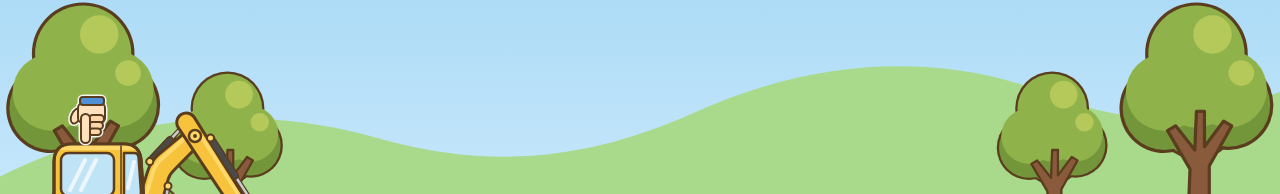
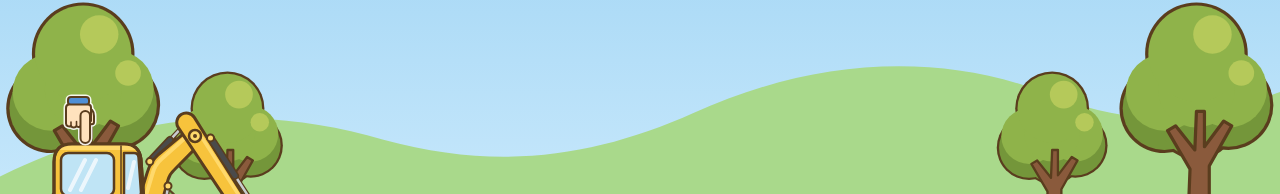
Before and after one commit to AyuzuK/kuruma-games, a plain HTML site: page games/01-shovel/index.html in a window 1280 px wide. Shown: the part 264-458 px from the top of the page. Drawn offline with Linux system fonts and the light colour scheme.

Commit message:
【途中版】指マークを自然な人さし指の手の形に
- 右手の甲を見た形：にぎった指の付け根の山3つ、まっすぐ下をさす人さし指、うしろにそわせた親指

Co-Authored-By: Claude Opus 5.5 <noreply@anthropic.com>

```diff
--- a/games/01-shovel/index.html
+++ b/games/01-shovel/index.html
@@ -268,14 +268,17 @@
        運転席の上に出す、下向きの指。.shovel の中にあるので、車といっしょに左右に動く。
        車の大きさ（縮める率）は JavaScript が --s に入れてくれるので、
        その値を使って、運転席の真上にくるように場所を決めている。
-         横：運転席の横の窓のまん中（車の絵の x = 68 くらい）に、指先がくるように
+         横：運転席の横の窓のまん中（車の絵の x = 68 くらい）の上に、指先がくるように
          縦：運転席の屋根（車の絵の下から 192 のところ）に、指先がちょうど乗るように
        ただし、高さの低い画面（スマホ横向きでアドレスバーが出ているときなど）では、
        そのままだと上の文字「さわると うごくよ！」に届いてしまう。そのときは JavaScript の
        placeHint() が、--hs（指マークを小さくする率、0.75 まで）と --hd（下げる量）を入れてくれる */
     .finger-hint {
       position: absolute;
-      left: calc(68px * var(--s, 1) - 20px * var(--hs, 1));  /* 20px = 指マークの横幅 40px の半分 */
+      /* 指先のまん中は、絵の中の x 25.25 のところ。そこが車の絵の x = 68 くらい
+         （から 2.5px 左）にくるように、左はしを 27.75px（× 指マークを小さくする率）左にずらす。
+         （前の版の指先 x 17.5 と同じ場所に、指先がくるようにしてある） */
+      left: calc(68px * var(--s, 1) - 27.75px * var(--hs, 1));
       bottom: calc(192px * var(--s, 1) - var(--hd, 0px));
       width: calc(40px * var(--hs, 1));
       height: calc(48px * var(--hs, 1));  /* JavaScript の HINT_HEIGHT と同じにする */
@@ -612,44 +615,39 @@
     <!-- 指マーク「さわってね」（運転席の上。下向きの人さし指）。
          .show が付いているあいだ見える。ページを開いたときは見えている -->
     <div class="finger-hint show" id="fingerHint" aria-hidden="true">
-      <!-- 手の絵（横 40 × 縦 48）。右手の甲をこちらに向けて、人さし指で下をさしている形。
+      <!-- 手の絵（横 40 × 縦 48）。右手の甲をこちらに向けて、人さし指を立てて下をさしている形。
            ・上に青いそで口を付けて「手首から先の手」だと分かるようにする
-           ・人さし指は、まん中より少し左。長くはっきり。指先は下（y 47）
-           ・にぎった指（中指・薬指・小指）は、人さし指の右に、上から下へ3本ならべる
-           ・親指は左がわで、ななめ下を向く
-           ・色は空の白い雲とまぎれないように、クリーム色の肌＋こげ茶のふちどり。
-             1つ1つの部品にふちどりがあるので、指どうしの境目の線が内がわにも見える
+           ・手の甲の下のはしは、にぎった指の付け根の丸い山が3つ（左がわ）。山のあいだに境目の線
+           ・人さし指は右寄りで、長くはっきり。指先は下（y 47、指先のまん中は x 25.25）
+           ・親指は、人さし指の右うしろに、少しななめにそわせる
+           ・色は空の白い雲とまぎれないように、クリーム色の肌＋こげ茶のふちどり
            ・顔に見えないように、つめ・しわなどの小さな線は描かない -->
       <svg viewBox="0 0 40 48" focusable="false">
         <defs>
-          <!-- 白いふち用の形（手全体のかげ絵）。背景から浮いて見えるように、うしろに白く太く敷く -->
+          <!-- 白いふち用の形（手全体のかげ絵：そで口・親指・手の甲・人さし指）。
+               背景から浮いて見えるように、うしろに白く太く敷く -->
           <g id="handHalo">
-            <rect x="12" y="1" width="24" height="8" rx="3"/>
-            <ellipse cx="8" cy="20" rx="4.5" ry="8" transform="rotate(25 8 20)"/>
-            <rect x="10" y="7" width="27" height="20" rx="5"/>
-            <rect x="21" y="19" width="15" height="7.5" rx="3.75"/>
-            <rect x="21" y="26" width="14" height="7" rx="3.5"/>
-            <rect x="21" y="32.5" width="12" height="6.5" rx="3.25"/>
-            <rect x="13" y="18" width="9" height="29" rx="4.5"/>
+            <rect x="8" y="1" width="21" height="8" rx="3"/>
+            <path d="M 26 12 C 31 12, 34 15, 34 20 L 34 26 C 34 29, 29.5 29, 29.5 26 L 29 20 Z"/>
+            <path d="M 9 8.5 L 28 8.5 C 30 8.5, 31 9.5, 31 11.5 L 31 25 L 21 25 L 21 28.5 C 21 31.5, 17.5 31.5, 16.5 30 C 15.5 32, 12 32, 11 30 C 9 31, 6 30, 6 27.5 L 6 12 C 6 9.5, 7 8.5, 9 8.5 Z"/>
+            <rect x="20.5" y="15" width="9.5" height="32" rx="4.75"/>
           </g>
         </defs>
         <!-- 白いふち（うすい白で、手のまわりを少し太らせる） -->
         <use href="#handHalo" fill="#ffffff" stroke="#ffffff" stroke-width="5" stroke-linejoin="round" opacity="0.9"/>
 
         <!-- ここから手。うしろの部品から順に描く（あとに描いたものが手前） -->
-        <g stroke="#5a3d1e" stroke-width="2" stroke-linejoin="round">
-          <!-- 親指（左がわ。てのひらのうしろから、ななめ下へ） -->
-          <ellipse cx="8" cy="20" rx="4.5" ry="8" transform="rotate(25 8 20)" fill="#ffe2bd"/>
-          <!-- 手の甲 -->
-          <rect x="10" y="7" width="27" height="20" rx="5" fill="#ffe2bd"/>
-          <!-- そで口（手首） -->
-          <rect x="12" y="1" width="24" height="8" rx="3" fill="#4f8fd6"/>
-          <!-- にぎった指：中指・薬指・小指（下ほど短い） -->
-          <rect x="21" y="19" width="15" height="7.5" rx="3.75" fill="#ffd6a8"/>
-          <rect x="21" y="26" width="14" height="7" rx="3.5" fill="#ffd6a8"/>
-          <rect x="21" y="32.5" width="12" height="6.5" rx="3.25" fill="#ffd6a8"/>
-          <!-- 人さし指（いちばん手前。下をさす） -->
-          <rect x="13" y="18" width="9" height="29" rx="4.5" fill="#ffe2bd"/>
+        <g stroke="#5a3d1e" stroke-width="2" stroke-linejoin="round" stroke-linecap="round">
+          <!-- そで口 -->
+          <rect x="8" y="1" width="21" height="8" rx="3" fill="#4f8fd6"/>
+          <!-- 親指：人さし指の右うしろ、少しななめに下へ -->
+          <path d="M 26 12 C 31 12, 34 15, 34 20 L 34 26 C 34 29, 29.5 29, 29.5 26 L 29 20 Z" fill="#ffe2bd"/>
+          <!-- 手の甲＋にぎった指（下のはしが丸い山3つ） -->
+          <path d="M 9 8.5 L 28 8.5 C 30 8.5, 31 9.5, 31 11.5 L 31 25 L 21 25 L 21 28.5 C 21 31.5, 17.5 31.5, 16.5 30 C 15.5 32, 12 32, 11 30 C 9 31, 6 30, 6 27.5 L 6 12 C 6 9.5, 7 8.5, 9 8.5 Z" fill="#ffe2bd"/>
+          <!-- にぎった指の境目 -->
+          <path d="M 16.5 30 L 16.5 25.5 M 11 30 L 11 26" fill="none" stroke-width="1.6"/>
+          <!-- 人さし指（下をさす） -->
+          <rect x="20.5" y="15" width="9.5" height="32" rx="4.75" fill="#ffe2bd"/>
         </g>
       </svg>
     </div>
```
